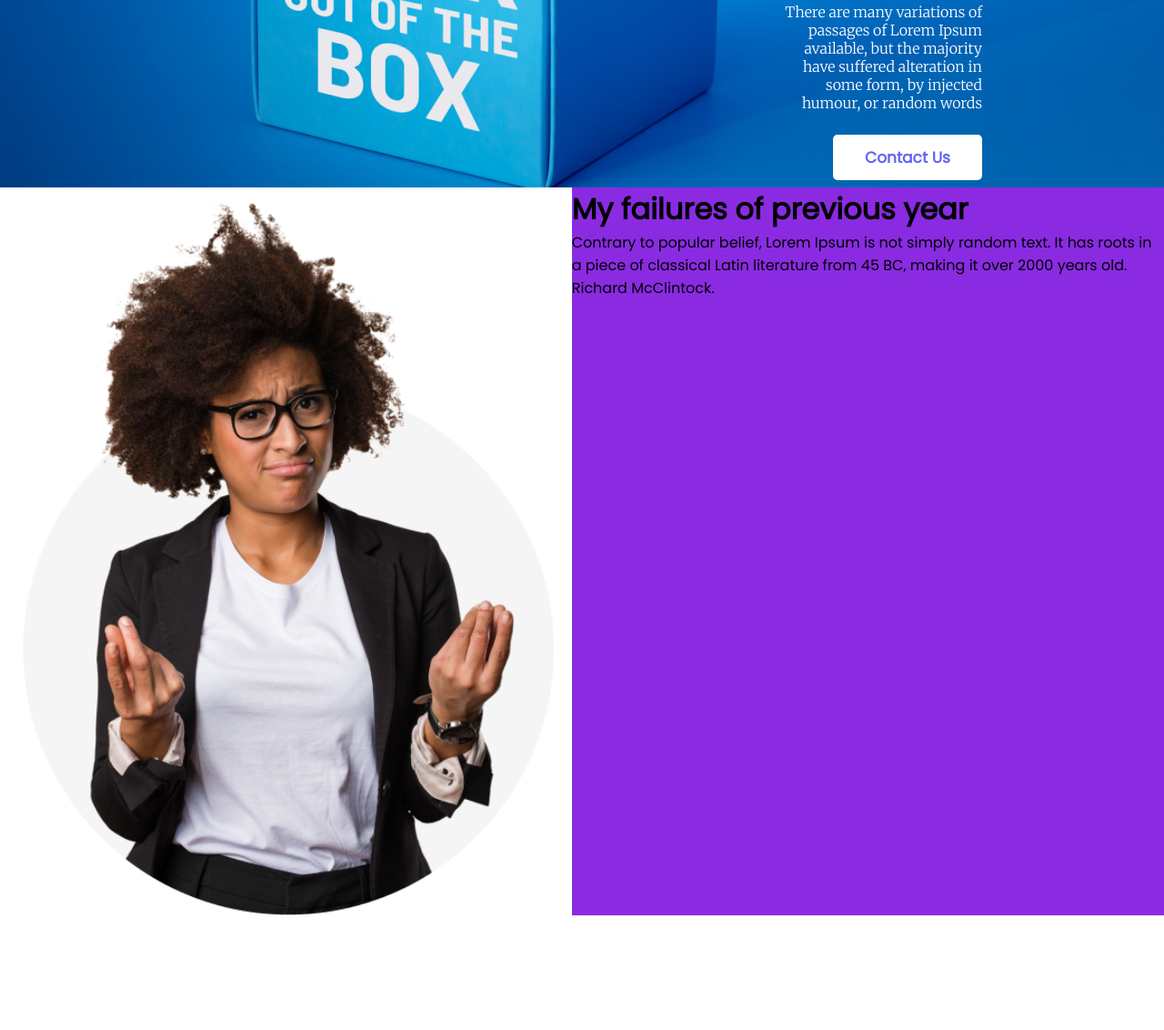
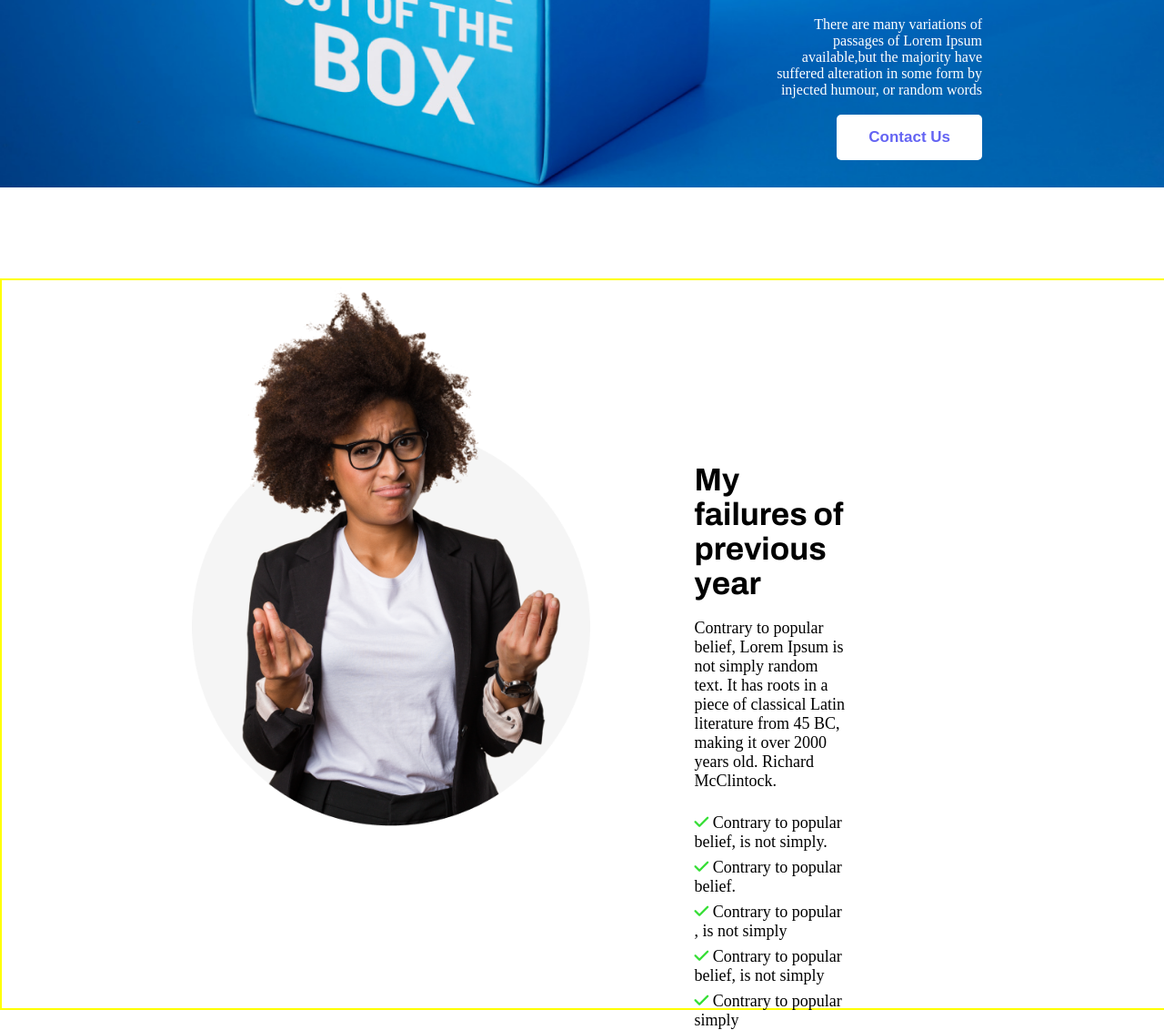
Before and after one commit to KhalidHussain500/New-year-web-repo, a plain HTML site: page Index.html in a window 1280 px wide. Shown: the part 594-1726 px from the top of the page at 91% size. Before the commit the page ends 1600 px from the top, so only its background shows below. Drawn offline with Linux system fonts and the light colour scheme.

Commit message:
style added

```diff
--- a/Index.html
+++ b/Index.html
@@ -5,15 +5,20 @@
     <meta http-equiv="X-UA-Compatible" content="IE=edge">
     <meta name="viewport" content="width=device-width, initial-scale=1.0">
     <title>New year new me</title>
+    <script src="https://kit.fontawesome.com/8ce75a5efa.js" crossorigin="anonymous"></script>
+
     <link rel="stylesheet" href="./Styles/Style.css">
+    <link rel="stylesheet" href="Styles/style.css">
+
 </head>
 <body>
     <div class="Banner-container">
         <div class="Text-container">
-            <h1 style="font-size: 55px;font-weight: bold;margin-bottom: 5px;">All Thinks Are Possible If You believe</h1><br>
-            <p style="font-family: 'Merriweather', serif;">There are many variations of passages of Lorem Ipsum
-                available, but the majority have suffered alteration in some
-                form, by injected humour, or random words</p><br>
+            <h1 style="font-size: 55px;font-weight: bold;margin-bottom: 5px;font-family: 'Poppins', sans-serif;
+            ">All Thinks Are Possible If You believe</h1><br>
+
+            <p>There are many variations of passages of Lorem Ipsum available,but the majority have suffered alteration in some
+                form by injected humour, or random words</p><br>
 
             <button class="btn">Contact Us</button>
 
@@ -24,12 +29,19 @@
     <div class="year-container">
         <img src="images/person.png" alt="person">
         <div class="passage">
-            <h1>My failures of
-                previous year</h1>
-                <p>Contrary to popular belief, Lorem Ipsum is not
+            <h1 style="font-family: 'Archivo', sans-serif;font-size: 35px;font-weight: bold;">My failures of<br>previous year</h1>
+                <p style="margin-top: 20px;font-size: 18px;">Contrary to popular belief, Lorem Ipsum is not
                     simply random text. It has roots in a piece of
                     classical Latin literature from 45 BC, making it over
                     2000 years old. Richard McClintock.</p>
+                    <br>
+                    <p style="font-size: 18px;margin-top: 7px;"><span style="color: rgb(54, 222, 54);"><i class="fa-solid fa-check"></i> </span>  Contrary to popular belief, is not simply.</p>
+                    <p style=" font-size: 18px;margin-top: 7px;"><span style="color: rgb(54, 222, 54);"><i class="fa-solid fa-check"></i> </span>  Contrary to popular belief.
+                    </p>
+                    <p style="font-size: 18px;margin-top: 7px;"><span style="color: rgb(54, 222, 54);"><i class="fa-solid fa-check"></i> </span>  Contrary to popular , is not simply</p>
+                    <p style="font-size: 18px;margin-top: 7px;"><span style="color:rgb(54, 222, 54);"><i class="fa-solid fa-check"></i> </span>  Contrary to popular belief, is not simply</p>
+                    <p style="font-size: 18px;margin-top: 7px;"> <span style="color: rgb(54, 222, 54);"><i class="fa-solid fa-check"></i> </span>  Contrary to popular simply</p>
+
 
         </div>
 
--- a/Styles/style.css
+++ b/Styles/style.css
@@ -1,15 +1,21 @@
 @import url('https://fonts.googleapis.com/css2?family=Poppins&display=swap');
-@import url('https://fonts.googleapis.com/css2?family=Merriweather:wght@300&family=Poppins&display=swap');
+
+
+@import url('https://fonts.googleapis.com/css2?family=Archivo:wght@700;800&display=swap');
+@import url('https://fonts.googleapis.com/css2?family=Poppins:wght@700&display=swap');
+
+
 *{
 
     margin: 0px;
     padding: 0px;
-    font-family: 'Poppins', sans-serif;
+
 }
 .Banner-container{
     width: 100%;
     height: 100vh;
     background-image: url("../images/banner/banner3.png");
+    background-size: cover;
     display: flex;
     justify-content: right;
     text-align: right;
@@ -33,11 +39,24 @@
     font-size: 17px;
 }
 .year-container{
+    border: 2px solid yellow;
     width: 100%;
     height: 100vh;
     display: flex;
     justify-content: space-between;
+    margin-top: 100px;
+}
+.year-container img{
+    margin-left: 190px;
+    height: 600px;
 }
 .passage{
-    background-color: blueviolet;
+    width: 50%;
+    /* border: 2px solid yellowgreen; */
+    margin-top: 200px;
+    margin-left: 100px;
+    margin-right: 350px;
+
+
+
 }
```
